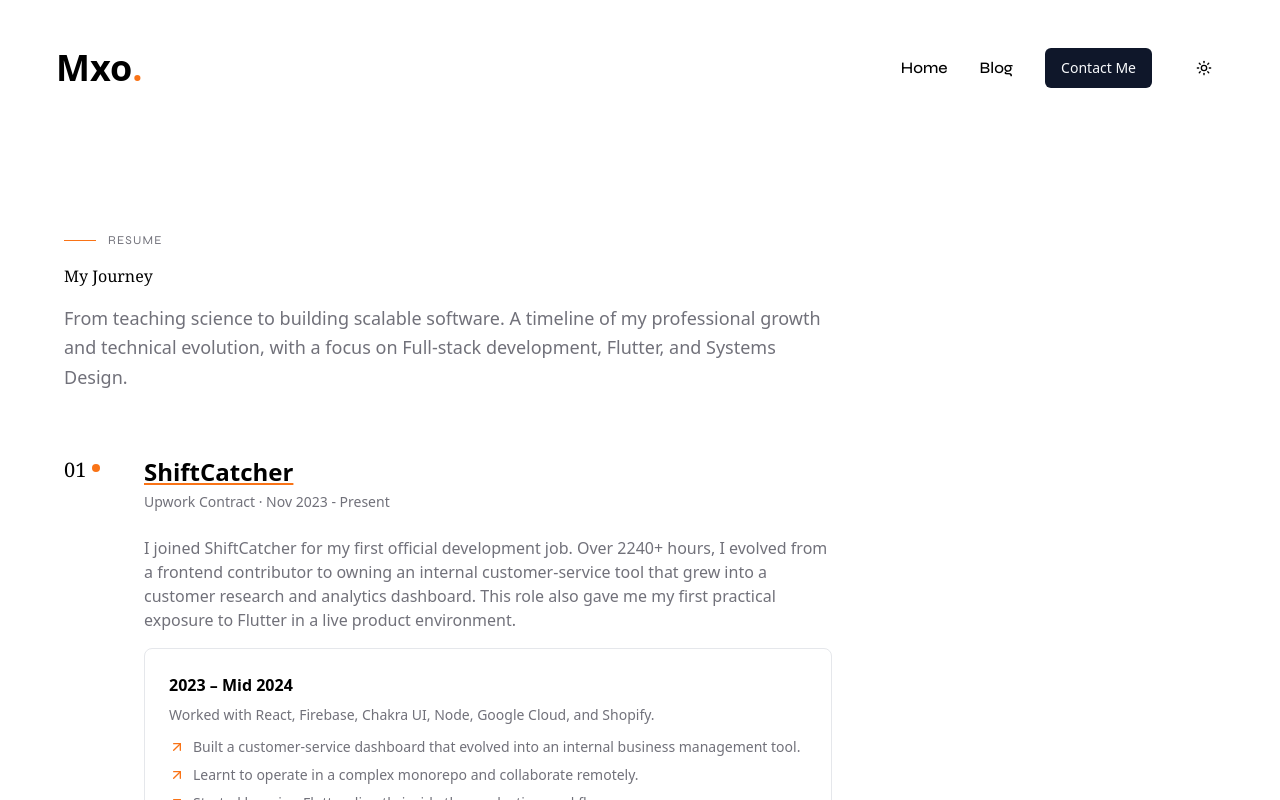
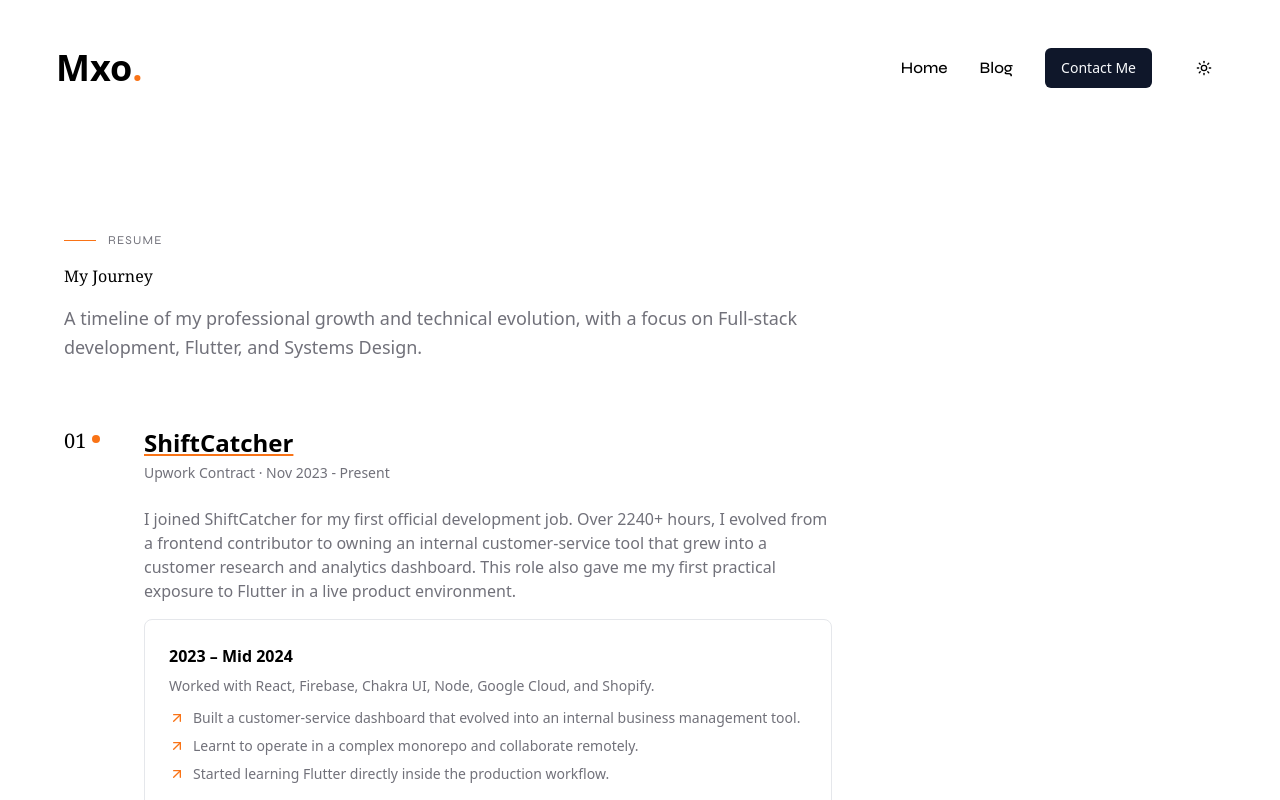
Before and after one commit to mxomasuku/blog_portfolio, a Next.js app: page /resume in a window 1280 px wide. Shown: the top 800 px of the page. Built offline with nearby package versions, Linux system fonts and the light colour scheme.

Commit message:
edit resume

```diff
--- a/app/resume/page.tsx
+++ b/app/resume/page.tsx
@@ -35,7 +35,7 @@ export default function WorkPage() {
 
           <StaggerItem>
             <p className="text-lg text-muted-foreground leading-relaxed">
-              From teaching science to building scalable software. A timeline of my professional growth and technical evolution, with a focus on Full-stack development, Flutter, and Systems Design.
+              A timeline of my professional growth and technical evolution, with a focus on Full-stack development, Flutter, and Systems Design.
             </p>
           </StaggerItem>
         </StaggerContainer>
```
